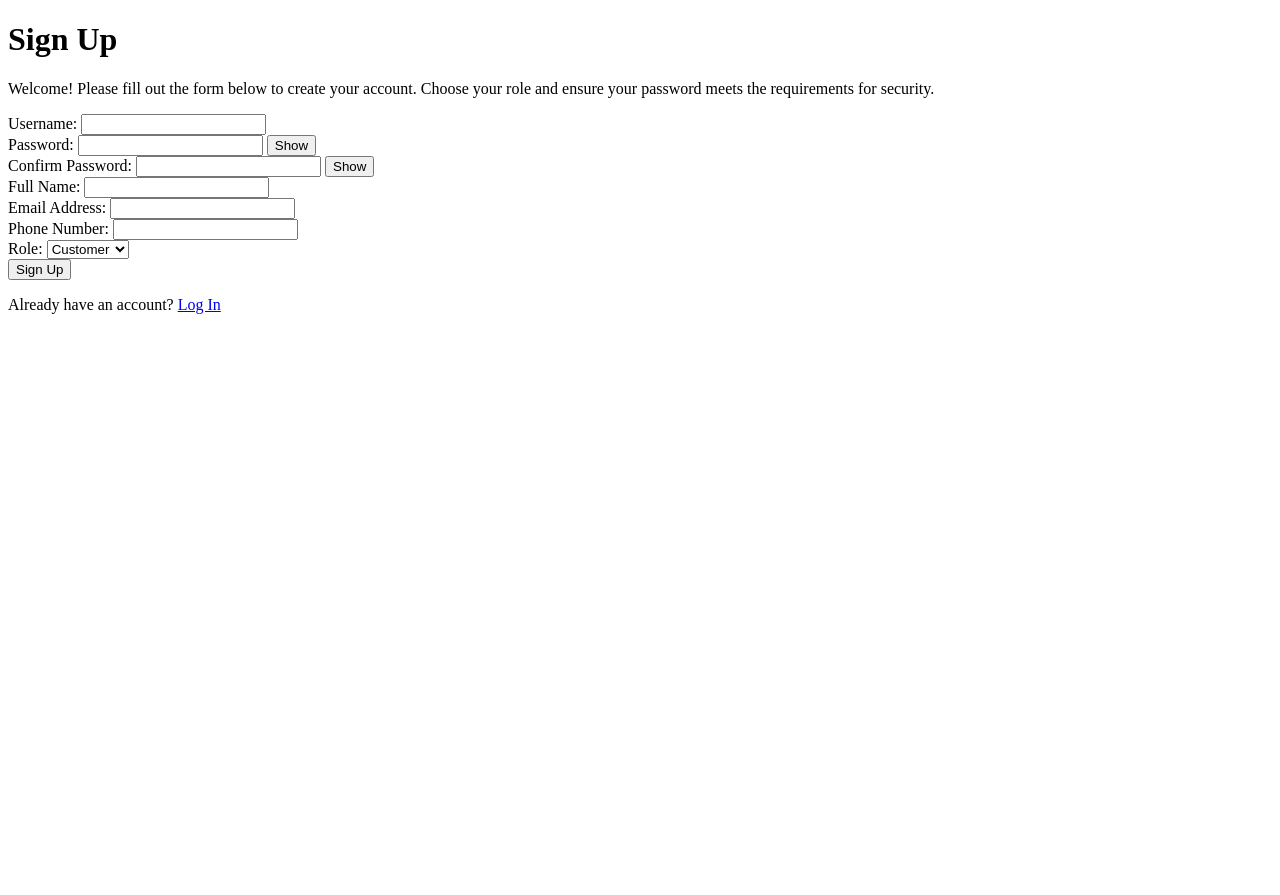
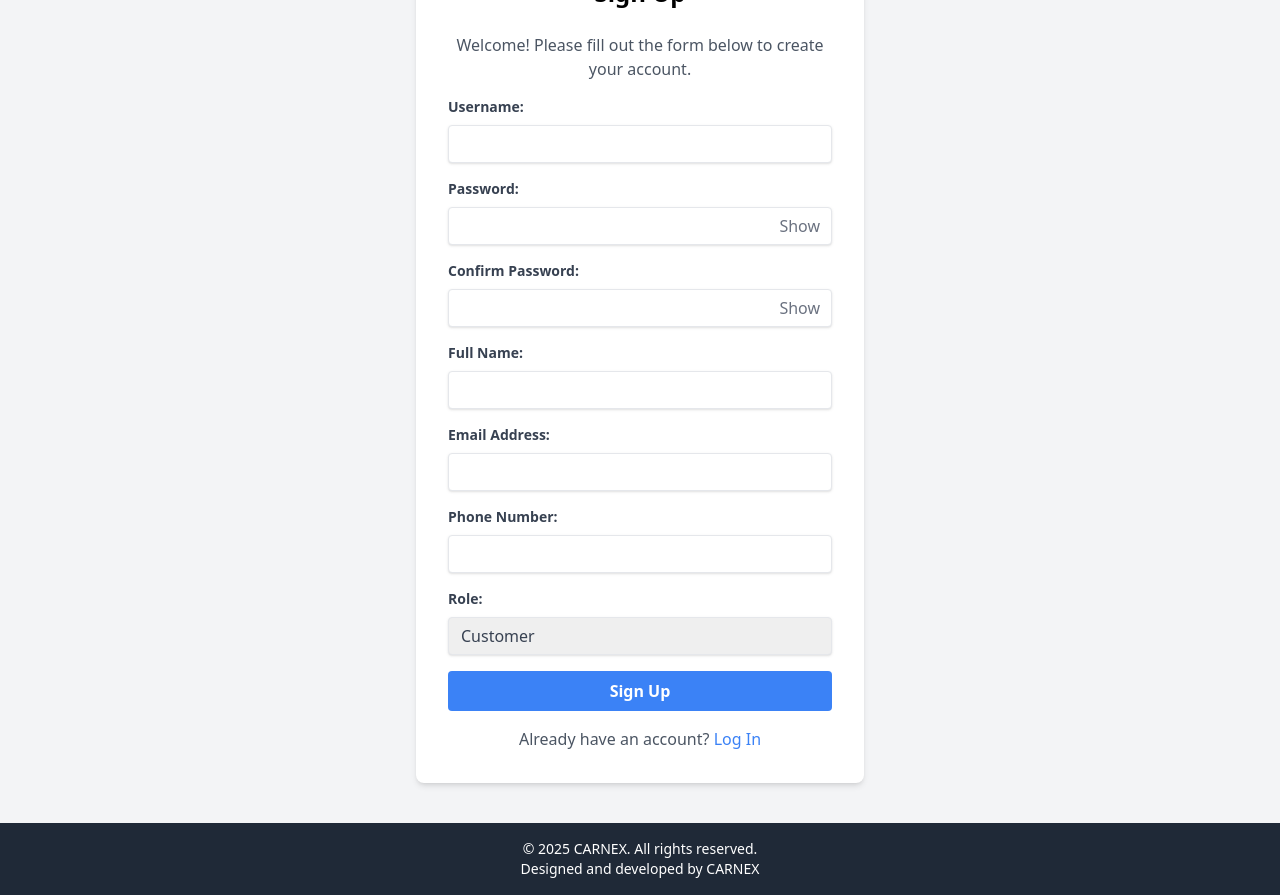
Before and after one commit to kibisuerick/workspace, a PHP site: page /signup.php in a window 1280 px wide. Before the commit the page ends 314 px from the top, so only its background shows below. Run offline with PHP 8.4, Linux system fonts and the light colour scheme; some libraries are stand-ins or nearby versions.

Commit message:
added features

```diff
--- a/signup.php
+++ b/signup.php
@@ -35,46 +35,81 @@ if ($_SERVER['REQUEST_METHOD'] === 'POST') {
     <meta charset="UTF-8">
     <meta name="viewport" content="width=device-width, initial-scale=1.0">
     <title>Sign Up</title>
+    <script src="https://cdn.tailwindcss.com"></script>
+    <style>
+        html, body {
+            height: 100%;
+            margin: 0;
+            display: flex;
+            flex-direction: column;
+        }
+
+        body > *:not(footer) {
+            flex: 1;
+        }
+    </style>
 </head>
-<body>
-    <h1>Sign Up</h1>
+<body class="bg-gray-100 flex items-center justify-center min-h-screen">
+    <div class="bg-white p-8 rounded-lg shadow-md w-full max-w-md my-10">
+        <h1 class="text-2xl font-bold text-center mb-6">Sign Up</h1>
+        <p class="text-center text-gray-600 mb-4">Welcome! Please fill out the form below to create your account.</p>
         <?php if (isset($success)): ?>
-        <p style="color: green;"> <?= $success ?> </p>
+            <p class="text-green-500 text-center mb-4"> <?= $success ?> </p>
         <?php elseif (isset($error)): ?>
-        <p style="color: red;"> <?= $error ?> </p>
+            <p class="text-red-500 text-center mb-4"> <?= $error ?> </p>
         <?php endif; ?>
-    <p>Welcome! Please fill out the form below to create your account. Choose your role and ensure your password meets the requirements for security.</p>
-    <form method="POST" action="">
-        <label for="username">Username:</label>
-        <input type="text" id="username" name="username" required><br>
+        <form method="POST" action="" class="space-y-4">
+            <div>
+                <label for="username" class="block text-gray-700 text-sm font-bold mb-2">Username:</label>
+                <input type="text" id="username" name="username" required class="shadow appearance-none border rounded w-full py-2 px-3 text-gray-700 leading-tight focus:outline-none focus:shadow-outline">
+            </div>
 
-        <label for="password">Password:</label>
-        <input type="password" id="password" name="password" required>
-        <button type="button" id="togglePassword">Show</button><br>
+            <div>
+                <label for="password" class="block text-gray-700 text-sm font-bold mb-2">Password:</label>
+                <div class="relative">
+                    <input type="password" id="password" name="password" required class="shadow appearance-none border rounded w-full py-2 px-3 text-gray-700 leading-tight focus:outline-none focus:shadow-outline">
+                    <button type="button" id="togglePassword" class="absolute inset-y-0 right-0 px-3 text-gray-500">Show</button>
+                </div>
+            </div>
 
-        <label for="confirm_password">Confirm Password:</label>
-        <input type="password" id="confirm_password" name="confirm_password" required>
-        <button type="button" id="toggleConfirmPassword">Show</button><br>
+            <div>
+                <label for="confirm_password" class="block text-gray-700 text-sm font-bold mb-2">Confirm Password:</label>
+                <div class="relative">
+                    <input type="password" id="confirm_password" name="confirm_password" required class="shadow appearance-none border rounded w-full py-2 px-3 text-gray-700 leading-tight focus:outline-none focus:shadow-outline">
+                    <button type="button" id="toggleConfirmPassword" class="absolute inset-y-0 right-0 px-3 text-gray-500">Show</button>
+                </div>
+            </div>
 
-        <label for="full_name">Full Name:</label>
-        <input type="text" id="full_name" name="full_name" required><br>
+            <div>
+                <label for="full_name" class="block text-gray-700 text-sm font-bold mb-2">Full Name:</label>
+                <input type="text" id="full_name" name="full_name" required class="shadow appearance-none border rounded w-full py-2 px-3 text-gray-700 leading-tight focus:outline-none focus:shadow-outline">
+            </div>
 
-        <label for="email">Email Address:</label>
-        <input type="email" id="email" name="email" required><br>
+            <div>
+                <label for="email" class="block text-gray-700 text-sm font-bold mb-2">Email Address:</label>
+                <input type="email" id="email" name="email" required class="shadow appearance-none border rounded w-full py-2 px-3 text-gray-700 leading-tight focus:outline-none focus:shadow-outline">
+            </div>
 
-        <label for="phone">Phone Number:</label>
-        <input type="tel" id="phone" name="phone" required><br>
+            <div>
+                <label for="phone" class="block text-gray-700 text-sm font-bold mb-2">Phone Number:</label>
+                <input type="tel" id="phone" name="phone" required class="shadow appearance-none border rounded w-full py-2 px-3 text-gray-700 leading-tight focus:outline-none focus:shadow-outline">
+            </div>
 
-        <label for="role">Role:</label>
-        <select id="role" name="role" required>
+            <div>
+                <label for="role" class="block text-gray-700 text-sm font-bold mb-2">Role:</label>
+                <select id="role" name="role" required class="shadow appearance-none border rounded w-full py-2 px-3 text-gray-700 leading-tight focus:outline-none focus:shadow-outline">
                     <option value="customer">Customer</option>
                     <option value="employee">Employee</option>
                     <option value="admin">Admin</option>
-        </select><br>
+                </select>
+            </div>
 
-        <button type="submit">Sign Up</button>
+            <div>
+                <button type="submit" class="bg-blue-500 hover:bg-blue-700 text-white font-bold py-2 px-4 rounded focus:outline-none focus:shadow-outline w-full">Sign Up</button>
+            </div>
         </form>
-    <p>Already have an account? <a href="login.php">Log In</a></p>
+        <p class="text-center text-gray-600 mt-4">Already have an account? <a href="login.php" class="text-blue-500 hover:underline">Log In</a></p>
+    </div>
 
     <script>
         document.querySelector('form').addEventListener('submit', function(event) {
@@ -110,5 +145,12 @@ if ($_SERVER['REQUEST_METHOD'] === 'POST') {
             this.textContent = type === 'password' ? 'Show' : 'Hide';
         });
     </script>
+
+    <footer class="bg-gray-800 text-white py-4 mt-auto w-full">
+        <div class="container mx-auto text-center">
+            <p class="text-sm">&copy; 2025 CARNEX. All rights reserved.</p>
+            <p class="text-sm">Designed and developed by CARNEX</p>
+        </div>
+    </footer>
 </body>
 </html>
```
Lines whose indentation alone changed are shown as unchanged.
